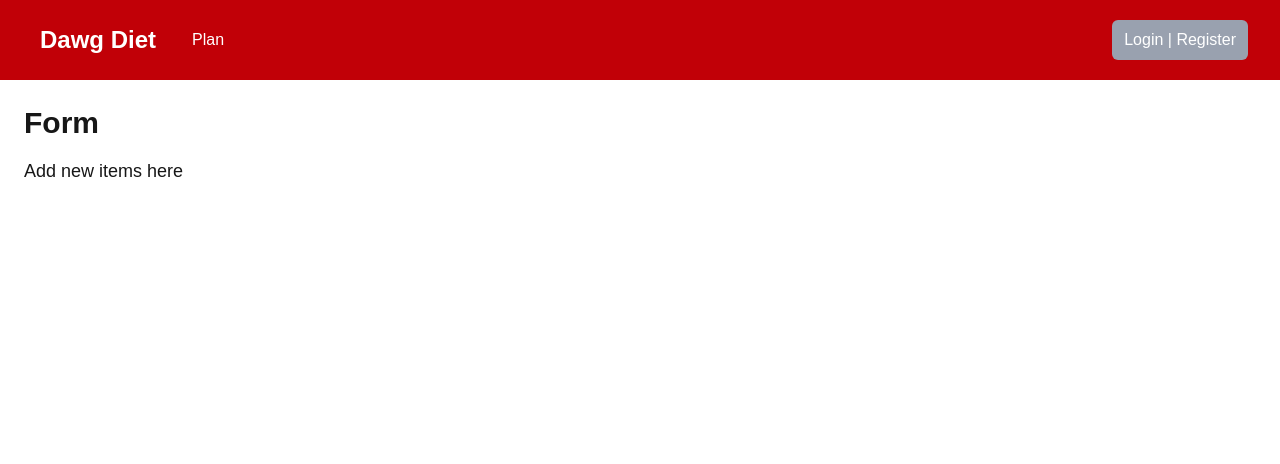
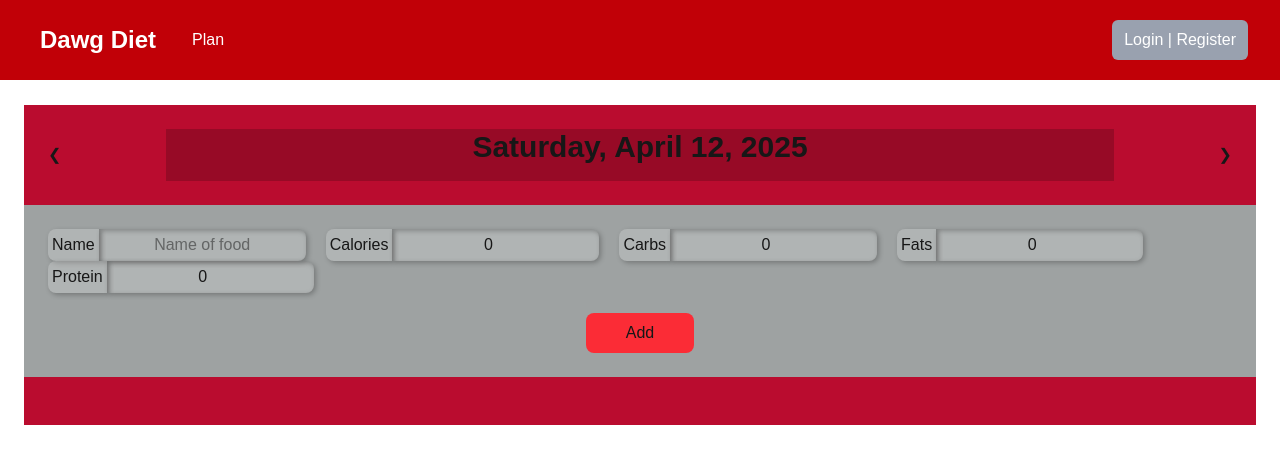
Before and after one commit to Ian-Spera/csci4300-fitness-web-app, a Next.js app: page /form in a window 1280 px wide. Shown: the top 464 px of the page. Built offline with nearby package versions, Linux system fonts and the light colour scheme.

Commit message:
Implemented form view

```diff
--- a/src/app/form/page.tsx
+++ b/src/app/form/page.tsx
@@ -1,12 +1,27 @@
+"use client"
+import AddItemForm from "@/components/additemform";
 import React from "react";
+import { useState } from "react";
 
 const form = () => {
+  const [formData, setFormData] = useState({name: '', calories: 0, carbs: 0, fats: 0, protein: 0});
+
+  const handleChange = (e : React.ChangeEvent<HTMLInputElement>) => {
+    e.preventDefault();
+    setFormData({...formData, [e.target.name]: e.target.value})
+  }
+
+  const handleSubmit = (e: React.FormEvent<HTMLFormElement>) => {
+    e.preventDefault();
+    // Handle the data thats been submitted (consoles the form data)
+      console.log(formData);
+
+    setFormData({name: '', calories: 0, carbs: 0, fats: 0, protein: 0})
+  }
+
+
   return (
-    <div className=  "p-6">
-      <h1 className="text-3xl font-bold mb-4">Form</h1>
-      <p className="text-lg mb-6">Add new items here</p>
-      <button></button>
-    </div>
+    <AddItemForm {...{handleChange, handleSubmit, formData}}></AddItemForm>
   );
 }
 
--- /dev/null
+++ b/src/components/additemform.tsx
@@ -0,0 +1,99 @@
+import React from "react";
+
+var currentDay = "Saturday, April 12, 2025";
+
+type FormHandler = {
+    handleChange: (e: React.ChangeEvent<HTMLInputElement>) => void,
+    handleSubmit: (e: React.FormEvent<HTMLFormElement>) => void,
+    formData: {
+        name: string,
+        calories: Number,
+        carbs: Number,
+        fats: Number,
+        protein: Number
+    }
+}
+
+export default function AddItemForm({handleChange, handleSubmit, formData} : FormHandler) {
+    return (
+        <div className="flex flex-col justify-center p-6">
+            <div className="flex flex-row justify-center items-center p-6 bg-[#BA0C2F]">
+                <div className="flex flex-row w-1/10 justify-start ">
+                    <label className="hover:text-black">&#10094;</label>
+                </div>
+
+                <div className="flex flex-row justify-center bg-[#00000030] w-8/10">
+                    <span className="inline-block align-middle">
+                        <h1 className="text-3xl font-bold mb-4">{currentDay}</h1>
+                    </span>
+                </div>
+                <div className="flex flex-row w-1/10 justify-end ">
+                    <label className="hover:text-black">&#10095;</label>
+                </div>
+            </div>
+
+            <div className="flex flex-row justify-center p-6 bg-[#9EA2A2]">
+                <form onSubmit={handleSubmit}>
+                    <div className="flex flex-row flex-wrap">
+                        <div className="flex basis-1/6 pe-5">
+                            <label htmlFor="name" className="flex flex-col rounded-l-lg bg-[#FFFFFF30] p-1 shadow-[2px_2px_5px_rgba(0,0,0,0.25)]">Name</label>
+                            <input
+                                name="name"
+                                type="text"
+                                required
+                                placeholder="Name of food"
+                                onChange={handleChange}
+                                className="flex text-center rounded-r-lg bg-[#FFFFFF30] shadow-[2px_2px_5px_rgba(0,0,0,0.25)] inset-shadow-[2px_2px_5px_rgba(0,0,0,0.25)]"></input>
+                        </div>
+                        <div className="flex basis-1/6 pe-5">
+                            <label htmlFor="calories" className="rounded-l-lg bg-[#FFFFFF30] p-1 shadow-[2px_2px_5px_rgba(0,0,0,0.25)]">Calories</label>
+                            <input
+                                name="calories"
+                                type="number"
+                                required
+                                defaultValue={0}
+                                onChange={handleChange}
+                                className="flex text-center rounded-r-lg bg-[#FFFFFF30] shadow-[2px_2px_5px_rgba(0,0,0,0.25)] inset-shadow-[2px_2px_5px_rgba(0,0,0,0.25)]"></input>
+                        </div>
+                        <div className="flex basis-1/6 pe-5">
+                            <label htmlFor="carbs" className="rounded-l-lg bg-[#FFFFFF30] p-1 shadow-[2px_2px_5px_rgba(0,0,0,0.25)]">Carbs</label>
+                            <input
+                                name="carbs"
+                                type="number"
+                                required
+                                defaultValue={0}
+                                onChange={handleChange}
+                                className="flex text-center rounded-r-lg bg-[#FFFFFF30] shadow-[2px_2px_5px_rgba(0,0,0,0.25)] inset-shadow-[2px_2px_5px_rgba(0,0,0,0.25)]"></input>
+                        </div>
+                        <div className="flex basis-1/6 pe-5">
+                            <label htmlFor="fats" className="rounded-l-lg bg-[#FFFFFF30] p-1 shadow-[2px_2px_5px_rgba(0,0,0,0.25)]">Fats</label>
+                            <input
+                                name="fats"
+                                type="number"
+                                required
+                                defaultValue={0}
+                                onChange={handleChange}
+                                className="flex text-center rounded-r-lg bg-[#FFFFFF30] shadow-[2px_2px_5px_rgba(0,0,0,0.25)] inset-shadow-[2px_2px_5px_rgba(0,0,0,0.25)]"></input>
+                        </div>
+                        <div className="flex basis-1/6">
+                            <label htmlFor="protein" className="rounded-l-lg bg-[#FFFFFF30] p-1 shadow-[2px_2px_5px_rgba(0,0,0,0.25)]">Protein</label>
+                            <input
+                                name="protein"
+                                type="number"
+                                required
+                                defaultValue={0}
+                                onChange={handleChange}
+                                className="flex text-center rounded-r-lg bg-[#FFFFFF30] shadow-[2px_2px_5px_rgba(0,0,0,0.25)] inset-shadow-[2px_2px_5px_rgba(0,0,0,0.25)]"></input>
+                        </div>
+                    </div>
+                    <div className="flex flex-row flex-nowrap basis-9/10 justify-center pt-5">
+                        <button type="submit" className="rounded-lg bg-red-500 hover:bg-white pt-2 pb-2 pl-10 pr-10">Add</button>
+                    </div>
+                </form>
+            </div>
+
+            <div className="flex flex-row justify-center bg-[#BA0C2F] p-6">
+            </div>
+        </div>
+    );
+};
```
